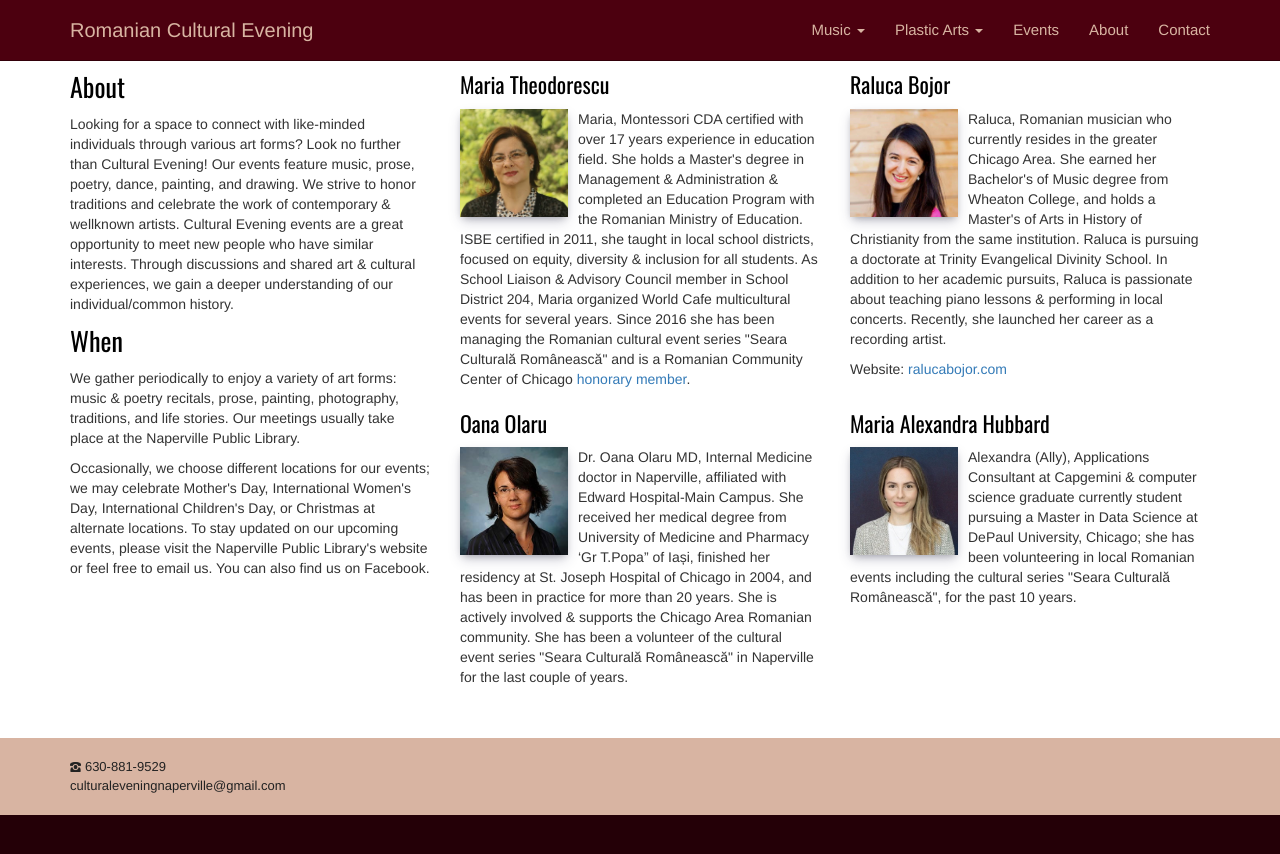
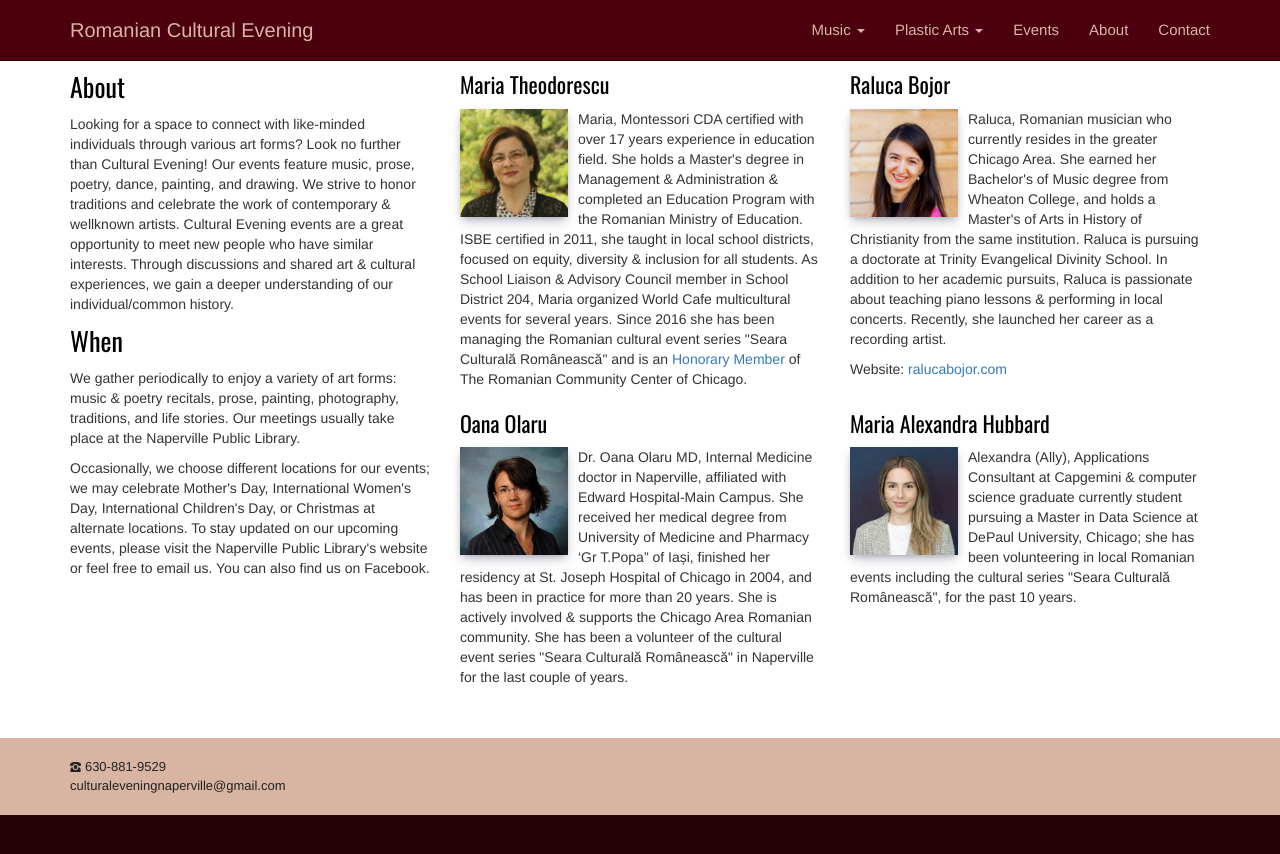
Before and after one commit to adrianth/culteve, a Jekyll site: the page built from en/about.html, in a window 1280 px wide. Shown: the top 854 px of the page. Built offline with Jekyll 4.4.1, drawn with Linux system fonts in a browser that asks for light colours.

Commit message:
update about

```diff
--- a/en/about.html
+++ b/en/about.html
@@ -33,7 +33,7 @@ title: About
                 <div class="col-sm-6">
                     <h3>Maria Theodorescu</h3>
                     <img class="img img-responsive presentation" src="{{ site.baseurl }}/img/about/maria.jpg" alt="">
-                    <p>Maria, Montessori CDA certified with over 17 years experience in education field. She holds a Master's degree in Management & Administration & completed an Education Program with the Romanian Ministry of Education. ISBE certified in 2011, she taught in local school districts, focused on equity, diversity & inclusion for all students. As School Liaison & Advisory Council member in School District 204, Maria organized World Cafe multicultural events for several years. Since 2016 she has been managing the Romanian cultural event series "Seara Culturală Românească" and is a Romanian Community Center of Chicago <a href="https://www.rocochicago.org/rccc_honorary"> honorary member</a>.</p>
+                    <p>Maria, Montessori CDA certified with over 17 years experience in education field. She holds a Master's degree in Management & Administration & completed an Education Program with the Romanian Ministry of Education. ISBE certified in 2011, she taught in local school districts, focused on equity, diversity & inclusion for all students. As School Liaison & Advisory Council member in School District 204, Maria organized World Cafe multicultural events for several years. Since 2016 she has been managing the Romanian cultural event series "Seara Culturală Românească" and is an <a href="https://www.rocochicago.org/rccc_honorary"> Honorary Member</a> of The Romanian Community Center of Chicago.</p>
                 </div>
                 <div class="col-sm-6">
                     <h3>Raluca Bojor</h3>
```
